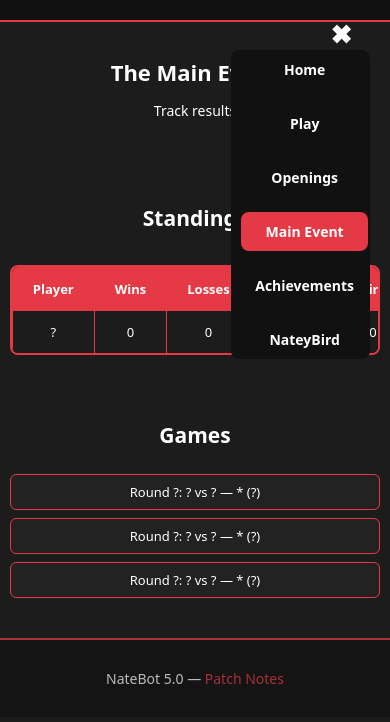
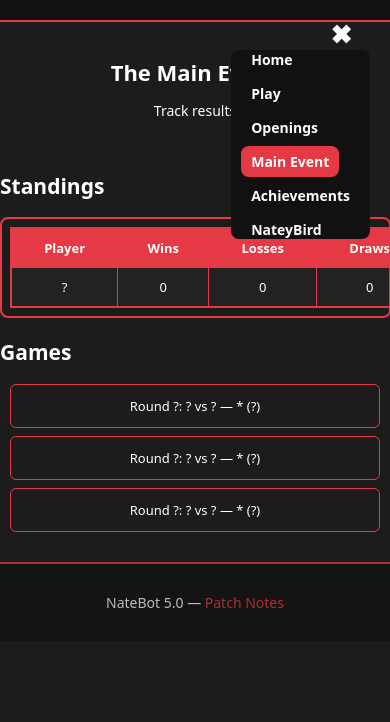
Before and after one commit to isaac6115c/NateBot4.0, a plain HTML site: page mainevent.html in a window 390 px wide. Both pictures are taken after a click on the button "Toggle menu". Drawn offline with Linux system fonts and the light colour scheme; no server answers.

Commit message:
modified:   achievements.html 	modified:   css/style.css 	modified:   js/mainevent.js 	modified:   mainevent.html 	modified:   nateybird.html

```diff
--- a/css/style.css
+++ b/css/style.css
@@ -27,15 +27,18 @@ body {
 .navbar {
   background: #111;
   border-bottom: 2px solid var(--ui-accent);
+  position: relative;
   padding: 10px 0;
+  z-index: 1000;
 }
 .navbar ul {
   list-style: none;
   margin: 0;
-  padding: 0;
+  padding: 10px 20px;
   display: flex;
+  gap: 15px;
   justify-content: center;
-  gap: 20px;
+  transition: max-height 0.25s ease;
 }
 .navbar li { display: inline; }
 .navbar a {
@@ -52,22 +55,49 @@ body {
   color: #fff;
 }
 
+/* Hamburger button */
+.nav-toggle {
+  display: none;
+  font-size: 26px;
+  background: none;
+  border: none;
+  color: var(--ui-text);
+  cursor: pointer;
+  position: absolute;
+  top: 10px;
+  right: 20px;
+  z-index: 1001; /* always above dropdown */
+}
+
+/* Mobile dropdown */
+@media (max-width: 768px) {
+  .navbar ul {
+    flex-direction: column;
+    background: #111;
+    border-radius: 8px;
+    position: absolute;
+    top: 50px;
+    right: 20px;
+    overflow: hidden;
+    max-height: 0;
+    padding: 0 10px;
+  }
+  .navbar ul.show {
+    max-height: 500px;
+  }
+}
+
 /* --- MENU (always centered) --- */
 #menu {
   display: flex;
   flex-direction: column;
   align-items: center;
   justify-content: center;
-
-  min-height: calc(100vh - 120px); /* full screen minus header/nav height */
+  min-height: calc(100vh - 120px);
   margin: 0 auto;
   text-align: center;
 }
-
-
-#menu h2 {
-  margin-bottom: 6px;
-}
+#menu h2 { margin-bottom: 6px; }
 
 /* --- Sleek Dropdowns --- */
 #menu select {
@@ -86,7 +116,7 @@ body {
   border-color: #ff4757;
 }
 
-/* --- Buttons (global theme) --- */
+/* --- Buttons --- */
 button,
 #menu button,
 .controls button,
@@ -169,6 +199,7 @@ button:disabled {
   max-width: 360px;
   aspect-ratio: 1 / 1;
   margin: 12px auto;
+  z-index: 1;
 }
 @media (max-width: 600px) {
   #board { max-width: 90vw; }
@@ -250,18 +281,43 @@ button:disabled {
 }
 
 /* --- MAIN EVENT PAGE --- */
+/* Base desktop/tablet table */
 .standings-table {
+  margin: 20px auto;
   width: 80%;
-  margin: 20px auto;
+  max-width: 800px;
   border-collapse: collapse;
   background: #222;
   border: 2px solid var(--ui-accent);
-}
-.standings-table th, .standings-table td {
-  border: 1px solid var(--ui-accent);
-  padding: 8px;
   text-align: center;
 }
+
+.standings-table th,
+.standings-table td {
+  border: 1px solid var(--ui-accent);
+  padding: 10px;
+}
+
+.standings-table th {
+  background: var(--ui-accent);
+  color: #fff;
+  font-weight: bold;
+}
+
+/* Mobile behavior */
+@media (max-width: 700px) {
+  .standings-table {
+    width: 100%;
+    display: block;          /* force scrollable container */
+    overflow-x: auto;
+    border-radius: 8px;
+  }
+  .standings-table table {
+    width: 600px;            /* min width so columns don’t squish */
+    border-collapse: collapse;
+  }
+}
+
 .game-list {
   list-style: none;
   padding: 0;
@@ -269,12 +325,20 @@ button:disabled {
   width: 80%;
 }
 .game-list li {
-  background: #222;
+  display: flex;
+  align-items: center;
+  justify-content: center;
+  padding: 12px 16px;
+  margin: 0.5rem 0;
   border: 1px solid var(--ui-accent);
-  padding: 10px;
-  margin-bottom: 8px;
-  border-radius: 8px;
+  border-radius: 6px;
   cursor: pointer;
+  transition: background 0.2s, color 0.2s;
+}
+
+.game-list li:hover {
+  background: var(--ui-accent);
+  color: #fff;
 }
 
 /* --- REPLAY MODAL --- */
@@ -307,17 +371,21 @@ button:disabled {
 
 /* --- SETTINGS POPUP --- */
 .settings-icon {
-  position: fixed;
-  top: 10px;
-  right: 10px;
-  font-size: 20px;
+  position: absolute;
+  top: 50%;
+  right: 20px;
+  transform: translateY(-50%);
+  width: 40px;
+  height: 40px;
   background: var(--ui-accent);
   border: none;
   border-radius: 50%;
-  width: 40px;
-  height: 40px;
+  display: flex;
+  align-items: center;
+  justify-content: center;
   color: #fff;
   cursor: pointer;
+  font-size: 20px;
 }
 .settings-modal {
   display: none;
@@ -397,182 +465,8 @@ button:disabled {
   .settings-icon { width: 50px; height: 50px; font-size: 26px; }
   .replay-board { width: 90vw; height: 90vw; }
 }
-.setup-screen {
-  display: flex;
-  flex-direction: column;
-  align-items: center;
-  justify-content: center;
 
-  min-height: 100vh;       /* full screen */
-  padding-top: 60px;       /* leave room for navbar */
-  box-sizing: border-box;
-  text-align: center;
-}
-.white-1e1d7 { background: var(--board-light) !important; }
-.black-3c85d { background: var(--board-dark)  !important; }
-
-.settings-icon {
-  position: fixed;
-  top: 10px;
-  right: 10px;
-  width: 48px;
-  height: 48px;
-  background: var(--ui-accent);
-  border: none;
-  border-radius: 50%;
-  cursor: pointer;
-
-  display: flex;
-  align-items: center;
-  justify-content: center;
-
-  color: #fff;
-  font-size: 22px;
-  line-height: 1;
-  padding: 0;
-}
-#board .square-55d63 { position: relative; }
-
-/* Generic highlight (selection & Weed) */
-
-
-#board .square-55d63.highlight-to::after {
-  border-color: #22c55e;
-  box-shadow:
-    0 0 10px rgba(34,197,94,.85),
-    inset 0 0 6px rgba(34,197,94,.85);
-}
-#board .square-55d63.highlight {
-  background: rgba(0, 128, 0, 0.6) !important;  /* dark green overlay */
-}
-#board .square-55d63.highlight-to {
-  background: rgba(0, 180, 0, 0.8) !important;  /* brighter green for "to" */
-}
-#pieceSetSelect {
-  padding: 6px 10px;
-  border: 2px solid var(--ui-accent);
-  border-radius: 6px;
-  background: #222;
-  color: var(--ui-text);
-  font-weight: 600;
-  cursor: pointer;
-}
-#pieceSetSelect:focus {
-  outline: none;
-  border-color: #fff;
-}
-
-body.mainevent main section {
-  display: flex;
-  flex-direction: column;
-  align-items: center;
-  margin: 2rem auto;
-  text-align: center;
-}
-
-/* Make the table nice and centered */
-.standings-table {
-  border-collapse: collapse;
-  margin: 1rem auto;
-  min-width: 60%;
-  text-align: center;
-  background: var(--ui-bg, #1c1c1c);
-  color: var(--ui-text, #fff);
-  border: 2px solid var(--ui-accent, #e63946);
-  border-radius: 8px;
-  overflow: hidden;
-}
-
-.standings-table th,
-.standings-table td {
-  padding: 0.75rem 1.25rem;
-  border-bottom: 1px solid var(--ui-accent, #e63946);
-}
-
-.standings-table th {
-  background: var(--ui-accent, #e63946);
-  color: #fff;
-}
-
-/* Remove last border */
-.standings-table tr:last-child td {
-  border-bottom: none;
-}
-
-/* Games list centered */
-.game-list {
-  list-style: none;
-  padding: 0;
-  margin: 1rem auto;
-  text-align: center;
-}
-
-.game-list li {
-  padding: 0.5rem 1rem;
-  margin: 0.5rem 0;
-  border: 1px solid var(--ui-accent, #e63946);
-  border-radius: 6px;
-  cursor: pointer;
-  transition: background 0.2s;
-}
-
-.game-list li:hover {
-  background: var(--ui-accent, #e63946);
-  color: #fff;
-}
-
-
-
-
-/* --- MOBILE FRIENDLY FIXES --- */
-@media (max-width: 600px) {
-  /* Navbar turns into stacked buttons */
-  .navbar ul {
-    flex-direction: column;
-    gap: 10px;
-  }
-  .navbar a {
-    display: block;
-    width: 90%;
-    margin: 0 auto;
-    text-align: center;
-    font-size: 14px;
-    padding: 10px;
-  }
-
-  /* Cards and grids shrink neatly */
-  .home-container,
-  .openings-grid,
-  .achievements-grid {
-    grid-template-columns: 1fr;
-    gap: 12px;
-    padding: 12px;
-  }
-
-  .card,
-  .opening-card,
-  .achievement-card {
-    width: 90vw;
-    margin: 0 auto;
-    box-sizing: border-box;
-  }
-
-  /* Main Event tables/lists scroll instead of clipping */
-  .standings-table {
-    display: block;
-    overflow-x: auto;
-    width: 95vw;
-    font-size: 13px;
-  }
-
-  .game-list {
-    width: 95vw;
-    margin: 0 auto;
-    font-size: 13px;
-  }
-}
-
-/* achievment logic */
+/* --- ACHIEVEMENT POPUP --- */
 .achievement-popup {
   position: fixed;
   bottom: 20px;
@@ -586,28 +480,23 @@ body.mainevent main section {
   z-index: 9999;
   animation: slideIn 0.3s ease-out;
 }
-
 .achievement-popup.fade-out {
   opacity: 0;
   transition: opacity 1s;
 }
-
 @keyframes slideIn {
   from { transform: translateX(150%); }
   to { transform: translateX(0); }
 }
-
 .achievements-header {
   text-align: center;
   margin: 20px auto;
 }
-
 .progress-counter {
   font-weight: bold;
   font-size: 1.1em;
   margin: 8px 0;
 }
-
 .progress-bar {
   width: 80%;
   max-width: 600px;
@@ -617,69 +506,79 @@ body.mainevent main section {
   margin: 10px auto;
   overflow: hidden;
 }
-
 .progress-fill {
   height: 100%;
   width: 0;
   background: linear-gradient(90deg, #4caf50, #81c784);
   transition: width 0.5s ease-in-out;
 }
+.standings-table {
+  margin: 20px auto;
+  width: 90%;
+  max-width: 800px;
+  border-collapse: collapse;
+  background: #222;
+  border: 2px solid var(--ui-accent);
+  text-align: center;
+}
 
-    .nav-toggle {
-      display: none;
-      font-size: 24px;
-      background: none;
-      border: none;
-      color: var(--ui-text);
-      cursor: pointer;
-    }
+.standings-table th,
+.standings-table td {
+  border: 1px solid var(--ui-accent);
+  padding: 10px;
+}
+
+.standings-table th {
+  background: var(--ui-accent);
+  color: #fff;
+  font-weight: bold;
+}
 
 
-    @media (max-width: 768px) {
-      .navbar {
-        position: relative;
-      }
-      .navbar ul {
-        display: none;
-        flex-direction: column;
-        gap: 10px;
-        background: #111;
-        padding: 10px;
-        position: absolute;
-        top: 50px;
-        right: 20px;
-        border-radius: 8px;
-      }
-      .navbar ul.show {
-        display: flex;
-      }
-      .nav-toggle {
-        display: block;
-        position: absolute;
-        top: 10px;
-        right: 20px;
-      }
-    }
-
-.navbar { background:#111; border-bottom:2px solid var(--ui-accent); position:relative; }
-.navbar ul { list-style:none; margin:0; padding:10px 20px; display:flex; gap:15px; justify-content:center; }
-.navbar a { color:var(--ui-text); text-decoration:none; }
-.nav-toggle { display:none; font-size:26px; background:none; border:none; color:var(--ui-text); cursor:pointer; }
+.standings-wrapper {
+  margin: 12px auto 20px;
+  padding: 8px;
+  border: 2px solid var(--ui-accent);
+  border-radius: 8px;
+  overflow-x: auto;
+  -webkit-overflow-scrolling: touch;
+  width: 100%;
+  max-width: 100%;
+  background: transparent;
+}
 
 
-@media (max-width: 768px) {
-  .nav-toggle { display:block; position:absolute; top:10px; right:20px; z-index:2; }
-  .navbar ul {
-    flex-direction:column;
-    background:#111;
-    border-radius:8px;
-    position:absolute;
-    top:50px;
-    right:20px;
-    overflow:hidden;
-    max-height:0;
-    padding:0 10px;
-    transition:max-height 0.25s ease;
+.standings-table {
+  margin: 0;
+  border-collapse: collapse;
+  background: #222;
+  text-align: center;
+  width: max-content;
+  min-width: 520px;
+}
+
+/* Cells */
+.standings-table th,
+.standings-table td {
+  border: 1px solid var(--ui-accent);
+  padding: 10px 12px;
+  white-space: nowrap;
+}
+
+.standings-table th {
+  background: var(--ui-accent);
+  color: #fff;
+  font-weight: 700;
+}
+
+
+@media (max-width: 700px) {
+  .standings-table {
+    display: table !important;
+    overflow: visible !important;
+    font-size: 13px;
   }
-  .navbar ul.show { max-height:500px; }
+  .standings-wrapper {
+    max-width: 95vw;
+  }
 }
--- a/js/mainevent.js
+++ b/js/mainevent.js
@@ -1,8 +1,6 @@
 // mainevent.js
 
-
 const PGN_FILES = ["game1.pgn", "game2.pgn", "game3.pgn"];
-
 
 const replayState = {
   game: null,
@@ -20,12 +18,12 @@ async function initMainEvent() {
     renderStandings(players);
     renderGames(games);
 
-
+    // Replay controls
     document.getElementById("prevMove").addEventListener("click", prevReplayMove);
     document.getElementById("nextMove").addEventListener("click", nextReplayMove);
     document.getElementById("closeReplay").addEventListener("click", closeReplay);
 
-
+    // Modal close when clicking outside
     document.getElementById("replayModal").addEventListener("click", (e) => {
       if (e.target.id === "replayModal") closeReplay();
     });
@@ -35,6 +33,9 @@ async function initMainEvent() {
   }
 }
 
+// ----------------------
+// Load PGNs
+// ----------------------
 async function loadPGNs(files) {
   const results = [];
   for (const file of files) {
@@ -61,6 +62,9 @@ function parseHeaders(pgnText) {
   };
 }
 
+// ----------------------
+// Build Standings
+// ----------------------
 function buildStandings(games) {
   const players = {};
   for (const g of games) {
@@ -81,6 +85,9 @@ function buildStandings(games) {
   return players;
 }
 
+// ----------------------
+// Render Standings (Table Only)
+// ----------------------
 function renderStandings(players) {
   const table = document.getElementById("standingsTable");
   table.innerHTML = `
@@ -89,15 +96,24 @@ function renderStandings(players) {
   Object.keys(players).forEach(name => {
     const { wins, losses, draws, points } = players[name];
     const tr = document.createElement("tr");
-    tr.innerHTML = `<td>${name}</td><td>${wins}</td><td>${losses}</td><td>${draws}</td><td>${points}</td>`;
+    tr.innerHTML = `
+      <td>${name}</td>
+      <td>${wins}</td>
+      <td>${losses}</td>
+      <td>${draws}</td>
+      <td>${points}</td>
+    `;
     table.appendChild(tr);
   });
 }
 
+// ----------------------
+// Render Games
+// ----------------------
 function renderGames(games) {
   const list = document.getElementById("gameList");
   list.innerHTML = "";
-  games.forEach((g, i) => {
+  games.forEach((g) => {
     const li = document.createElement("li");
     li.textContent = `Round ${g.round}: ${g.white} vs ${g.black} — ${g.result} (${g.date})`;
     li.addEventListener("click", () => openReplay(g));
@@ -105,9 +121,10 @@ function renderGames(games) {
   });
 }
 
-
+// ----------------------
+// Replay Controls
+// ----------------------
 function openReplay(gameMeta) {
-
   const modal = document.getElementById("replayModal");
   modal.style.display = "flex";
   document.getElementById("replayTitle").textContent =
@@ -116,12 +133,11 @@ function openReplay(gameMeta) {
   replayState.game = new Chess();
   replayState.game.load_pgn(gameMeta.pgn);
   replayState.moves = replayState.game.history();
+  replayState.idx = 0;
   replayState.game.reset();
-
 
   const target = document.getElementById("replayBoard");
   target.innerHTML = "";
-
 
   replayState.board = Chessboard("replayBoard", {
     position: "start",
@@ -160,7 +176,9 @@ function closeReplay() {
   replayState.idx = 0;
 }
 
-
+// ----------------------
+// Piece Theme Loader
+// ----------------------
 function currentPieceSet() {
   const direct = localStorage.getItem("pieceSet");
   if (direct) return direct;
--- a/mainevent.html
+++ b/mainevent.html
@@ -7,7 +7,9 @@
 
   <link rel="stylesheet" href="css/chessboard.css" />
   <link rel="stylesheet" href="css/style.css" />
-  <script src="js/nav.js"></script>
+
+  <script src="js/nav.js" defer></script>
+
   <script src="js/jquery-3.4.1.min.js"></script>
   <script src="js/chess-0.10.2.min.js"></script>
   <script src="js/chessboard.js"></script>
@@ -17,8 +19,9 @@
 </head>
 <body class="mainevent">
 
-
+  <!-- Navbar -->
   <nav class="navbar">
+    <button class="nav-toggle" aria-label="Toggle menu">☰</button>
     <ul>
       <li><a href="index.html">Home</a></li>
       <li><a href="game.html">Play</a></li>
@@ -29,24 +32,30 @@
     </ul>
   </nav>
 
+  <!-- Header -->
   <header class="site-header">
     <h1>The Main Event</h1>
     <p>Track results</p>
   </header>
 
+  <!-- Main -->
   <main>
+    <!-- Standings -->
     <section>
-      <h2>Standings</h2>
-      <table class="standings-table" id="standingsTable"></table>
+      <h2 class="standings-header">Standings</h2>
+      <div class="standings-wrapper">
+        <table class="standings-table" id="standingsTable"></table>
+      </div>
     </section>
 
+    <!-- Games -->
     <section>
-      <h2>Games</h2>
+      <h2 class="standings-header">Games</h2>
       <ul class="game-list" id="gameList"></ul>
     </section>
   </main>
 
-
+  <!-- Replay Modal -->
   <div id="replayModal" class="replay-modal">
     <div class="replay-content">
       <h2 id="replayTitle">Game Replay</h2>
@@ -59,9 +68,10 @@
     </div>
   </div>
 
-<footer class="site-footer">
-  <p>NateBot 5.0 &mdash; <a href="patchnotes.html">Patch Notes</a></p>
-</footer>
+  <!-- Footer -->
+  <footer class="site-footer">
+    <p>NateBot 5.0 &mdash; <a href="patchnotes.html">Patch Notes</a></p>
+  </footer>
 
 </body>
 </html>
```
Also changed, not shown: achievements.html (+5 -4 lines), nateybird.html (+2 -2 lines).
